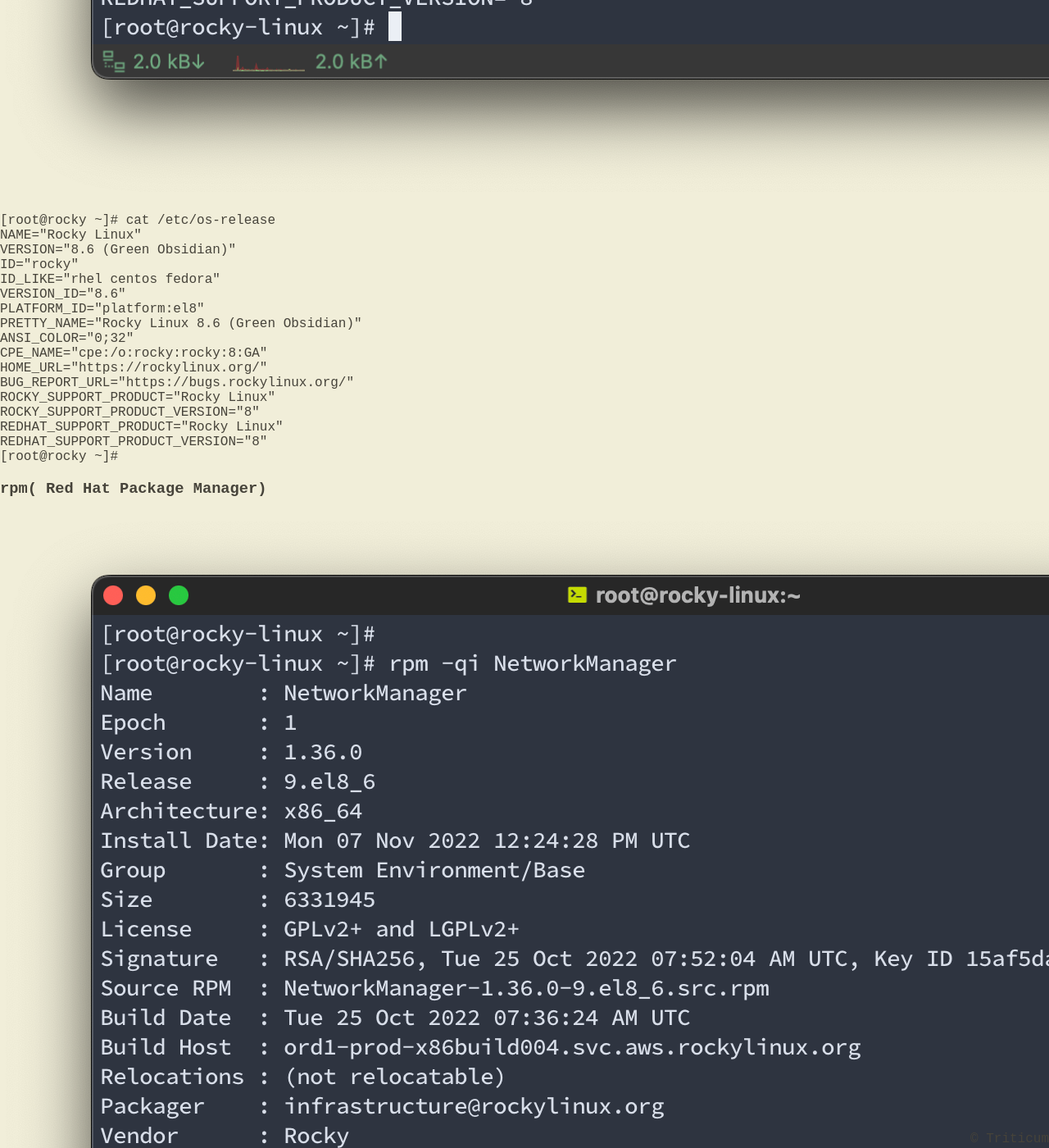
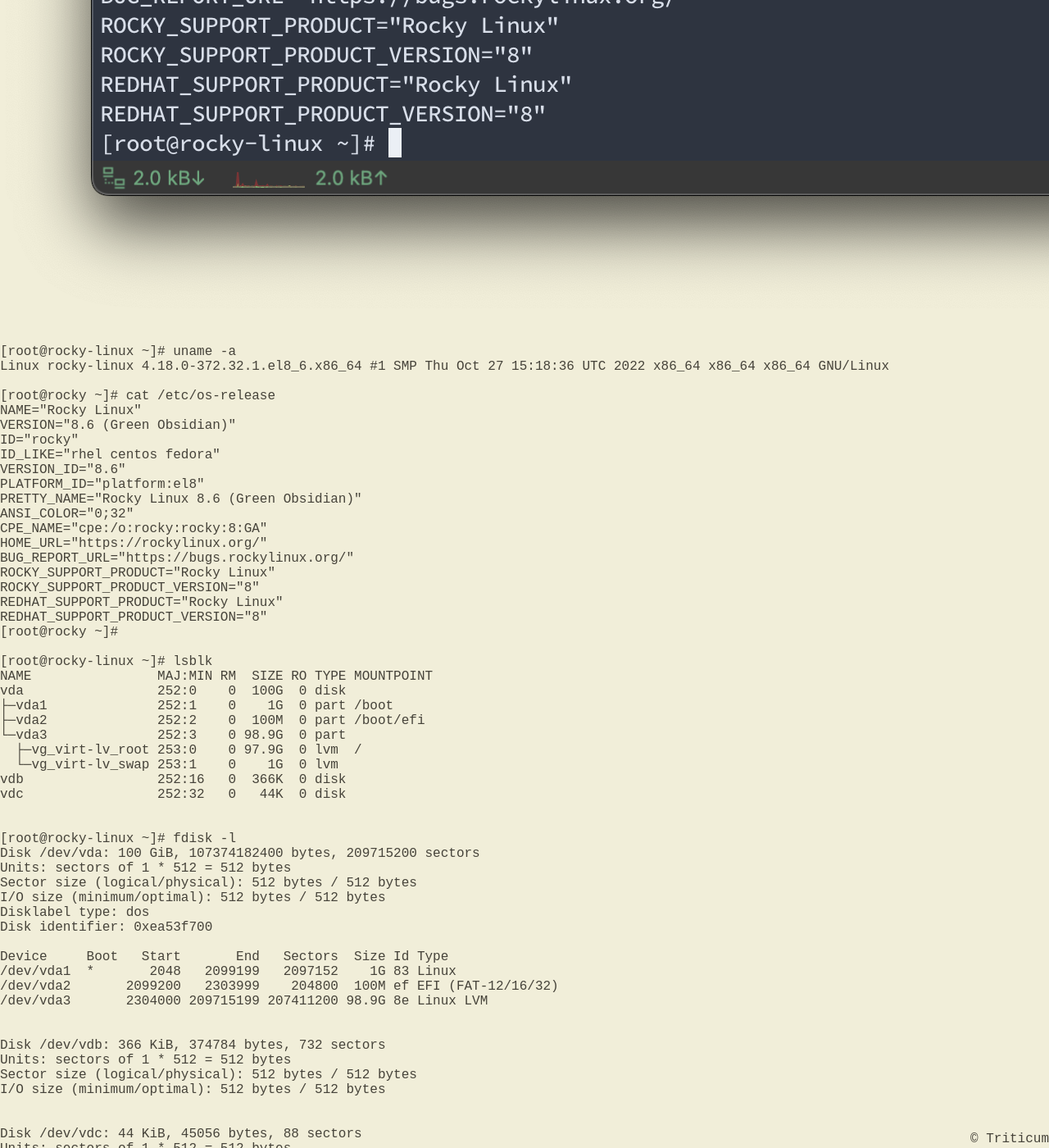
Before and after one commit to Triticum01/Triticum01.github.io, a Jekyll site: the page built from _posts/2023-01-05-Rocky-Linux.md, in a window 1280 px wide and 1400 px high, scrolled down 1032 px. Shown: the whole window at 82% size. Built offline with Jekyll 4.4.1, drawn with Linux system fonts in a browser that asks for light colours; nearby versions of some CDN libraries; some of the changed text lies outside the part shown.

Commit message:
Update 2023-01-05-Rocky-Linux.md

````diff
--- a/_posts/2023-01-05-Rocky-Linux.md
+++ b/_posts/2023-01-05-Rocky-Linux.md
@@ -14,8 +14,24 @@
 
 ## Test
 ### version info
+
+```
+lsblk
+lshw
+lsblk
+lscpu
+uname
+fdisk
+
+```
+
+
 ![screenshot is here](/images/screenshot.png)
 ```
+
+[root@rocky-linux ~]# uname -a
+Linux rocky-linux 4.18.0-372.32.1.el8_6.x86_64 #1 SMP Thu Oct 27 15:18:36 UTC 2022 x86_64 x86_64 x86_64 GNU/Linux
+
 [root@rocky ~]# cat /etc/os-release
 NAME="Rocky Linux"
 VERSION="8.6 (Green Obsidian)"
@@ -33,7 +49,63 @@
 REDHAT_SUPPORT_PRODUCT="Rocky Linux"
 REDHAT_SUPPORT_PRODUCT_VERSION="8"
 [root@rocky ~]#
+
+[root@rocky-linux ~]# lsblk
+NAME                MAJ:MIN RM  SIZE RO TYPE MOUNTPOINT
+vda                 252:0    0  100G  0 disk
+├─vda1              252:1    0    1G  0 part /boot
+├─vda2              252:2    0  100M  0 part /boot/efi
+└─vda3              252:3    0 98.9G  0 part
+  ├─vg_virt-lv_root 253:0    0 97.9G  0 lvm  /
+  └─vg_virt-lv_swap 253:1    0    1G  0 lvm
+vdb                 252:16   0  366K  0 disk
+vdc                 252:32   0   44K  0 disk
+
+
+[root@rocky-linux ~]# fdisk -l
+Disk /dev/vda: 100 GiB, 107374182400 bytes, 209715200 sectors
+Units: sectors of 1 * 512 = 512 bytes
+Sector size (logical/physical): 512 bytes / 512 bytes
+I/O size (minimum/optimal): 512 bytes / 512 bytes
+Disklabel type: dos
+Disk identifier: 0xea53f700
+
+Device     Boot   Start       End   Sectors  Size Id Type
+/dev/vda1  *       2048   2099199   2097152    1G 83 Linux
+/dev/vda2       2099200   2303999    204800  100M ef EFI (FAT-12/16/32)
+/dev/vda3       2304000 209715199 207411200 98.9G 8e Linux LVM
+
+
+Disk /dev/vdb: 366 KiB, 374784 bytes, 732 sectors
+Units: sectors of 1 * 512 = 512 bytes
+Sector size (logical/physical): 512 bytes / 512 bytes
+I/O size (minimum/optimal): 512 bytes / 512 bytes
+
+
+Disk /dev/vdc: 44 KiB, 45056 bytes, 88 sectors
+Units: sectors of 1 * 512 = 512 bytes
+Sector size (logical/physical): 512 bytes / 512 bytes
+I/O size (minimum/optimal): 512 bytes / 512 bytes
+
+
+Disk /dev/mapper/vg_virt-lv_root: 97.9 GiB, 105117646848 bytes, 205307904 sectors
+Units: sectors of 1 * 512 = 512 bytes
+Sector size (logical/physical): 512 bytes / 512 bytes
+I/O size (minimum/optimal): 512 bytes / 512 bytes
+
+
+Disk /dev/mapper/vg_virt-lv_swap: 1 GiB, 1073741824 bytes, 2097152 sectors
+Units: sectors of 1 * 512 = 512 bytes
+Sector size (logical/physical): 512 bytes / 512 bytes
+I/O size (minimum/optimal): 512 bytes / 512 bytes
+
+
+
 ```
+
+
+
+
 
 ### rpm( Red Hat Package Manager)
 ![screenshot is here](/images/Screenshot2.png)
@@ -127,5 +199,4 @@
              : storage and comparison, use of Rest with FTP servers and Range with
              : HTTP servers to retrieve files over slow or unstable connections,
              : support for Proxy servers, and configurability.
-
 ```
````
